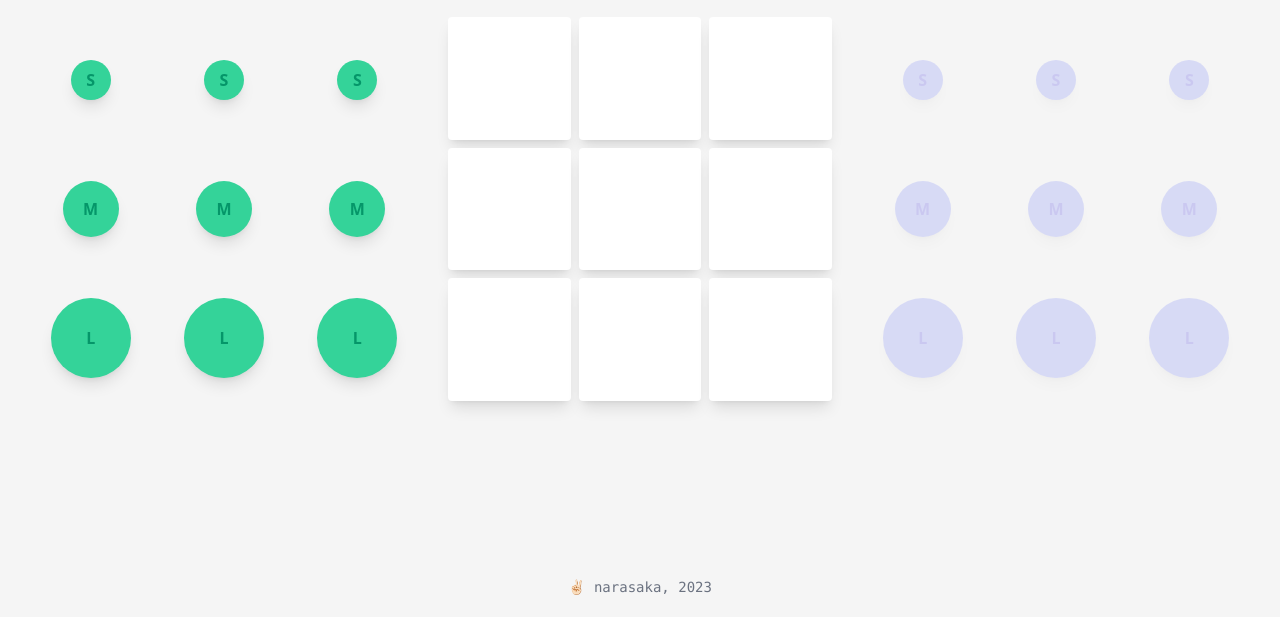
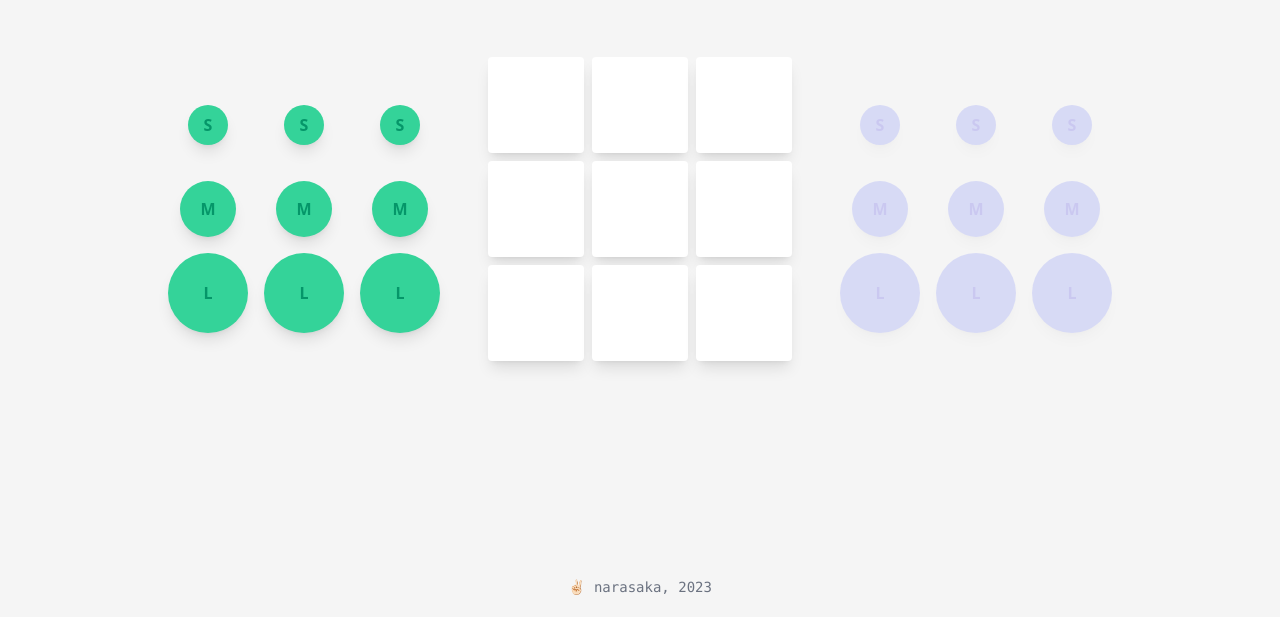
Before and after one commit to narasaka/thicctactoe, a Next.js app: page /game in a window 1280 px wide. Shown: the part 183-800 px from the top of the page. Built offline with nearby package versions, Linux system fonts and the light colour scheme.

Commit message:
style: add tablet support

```diff
--- a/src/components/Cell.tsx
+++ b/src/components/Cell.tsx
@@ -14,7 +14,7 @@ const Cell: React.FC<CellProps> = ({ id, children }) => {
     <div
       ref={setNodeRef}
       className={cn(
-        'grid place-items-center rounded shadow-lg transition-all duration-500',
+        'grid max-h-[6rem] min-h-[6rem] min-w-[6rem] max-w-[6rem] place-items-center rounded shadow-lg transition-all duration-500',
         {
           'bg-emerald-100': isOver,
           'bg-white': !isOver,
--- a/src/pages/game.tsx
+++ b/src/pages/game.tsx
@@ -95,23 +95,21 @@ const GamePage: NextPage = () => {
       </Head>
       <DndContext onDragEnd={handleDragEnd}>
         <DefaultLayout>
-          <div className="grid gap-8 md:grid-cols-3">
+          <div className="grid place-items-center gap-8 lg:grid-cols-3">
             <Pieces
               key="X"
               player="X"
               disabled={gameState.turn === 'O' || gameState.winner !== null}
               moveHistory={gameState.moves}
             />
-            <div className="grid h-80 w-80 grid-cols-3 gap-2 md:h-96 md:w-96">
+            <div className="grid grid-cols-3 gap-2">
               {gameState.board.map((tile) => {
                 const { id, player, piece, size } = tile;
                 const filled = player !== null && piece;
                 return (
                   <Cell key={id} id={id}>
-                    {filled ? (
+                    {filled && (
                       <Piece id={piece} player={player} inTile size={size} />
-                    ) : (
-                      <div className="h-20 w-20" />
                     )}
                   </Cell>
                 );
```
